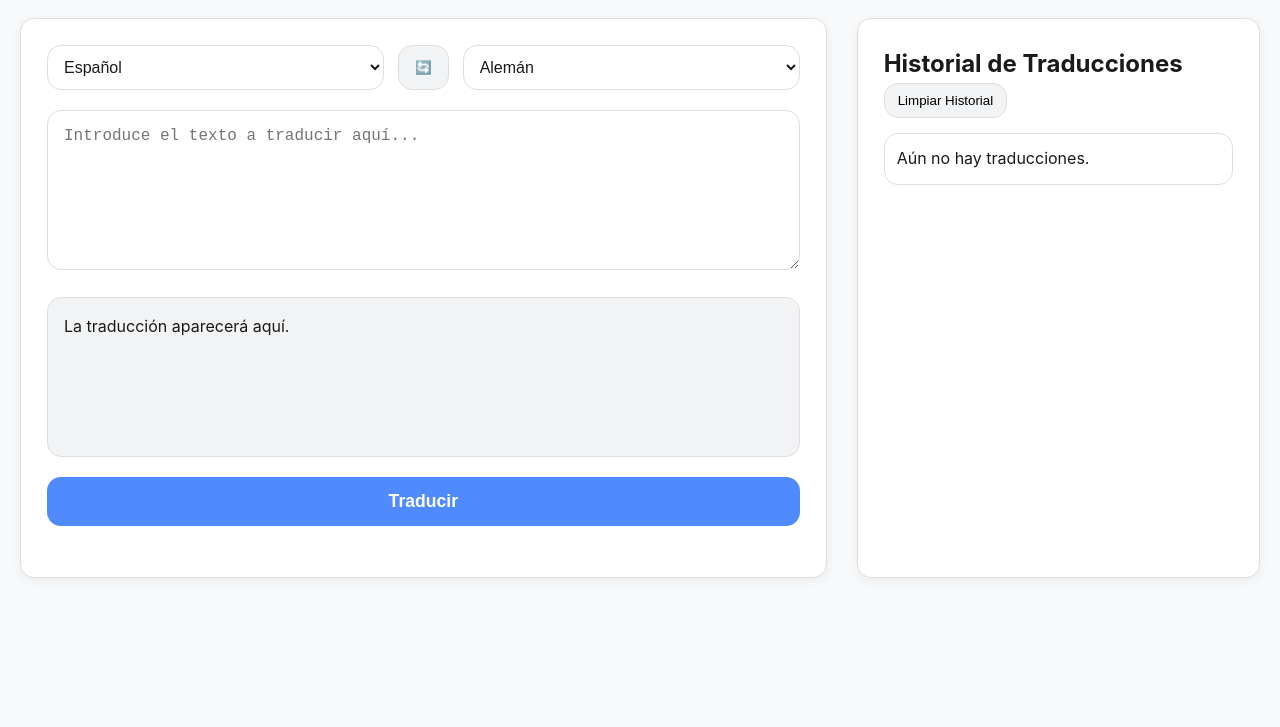
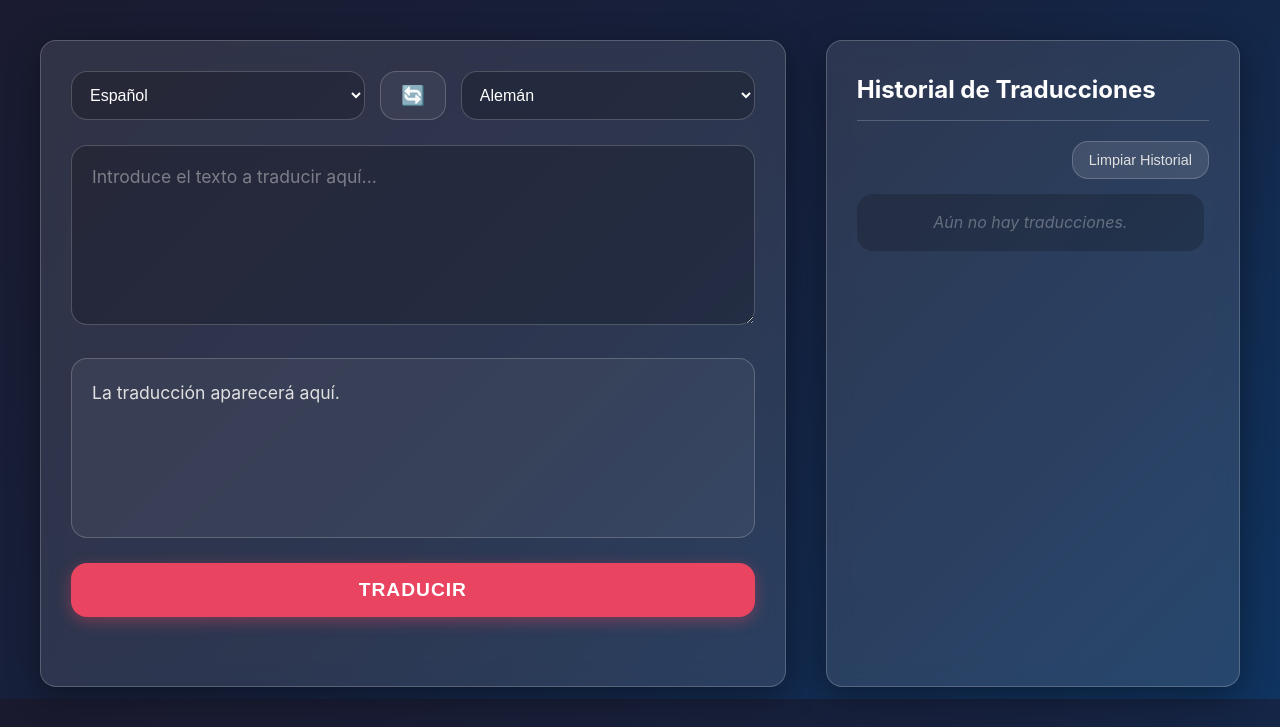
Before and after one commit to FranJJL05/traductor-ia-Francisco-JJL-Pablo-BL, a website: page frontend/index.html in a window 1280 px wide. Shown: the part 101-828 px from the top of the page. Before the commit the page ends 800 px from the top, so only its background shows below. Drawn offline with Linux system fonts and the light colour scheme; no server answers.

Commit message:
Actualización de los estilos e implementación del .gitignore y la validacion.http

```diff
--- a/frontend/style.css
+++ b/frontend/style.css
@@ -8,47 +8,52 @@
 }
 
 /* --------------------------------
-    PALETA (MODO CLARO - FIJO)
+    PALETA
 ----------------------------------- */
 :root {
-    --bg: #f8f9fb;
-    --text: #1a1a1a;
+    /* Fondo degradado profundo */
+    --gradiente-fondo: linear-gradient(135deg, #1a1a2e 0%, #16213e 50%, #0f3460 100%);
 
-    --card: #ffffff;
-    --border: #dedede;
+    /* Texto */
+    --texto-principal: #ffffff;
+    --texto-apagado: #e0e0e0;
 
-    --secondary: #f2f3f5;
-    --secondary-hover: #e6e7eb;
+    /* Efecto Glass */
+    --glass-fondo: rgba(255, 255, 255, 0.1);
+    --glass-borde: rgba(255, 255, 255, 0.2);
+    --glass-sombra: 0 8px 32px 0 rgba(0, 0, 0, 0.37);
+    --glass-desenfoque: blur(12px);
 
-    --primary: #4f8bff;
-    --primary-hover: #3b6fe6;
+    /* Acentos (Colores Principales) */
+    --primario: #e94560;
+    /* Rosa neón / Rojo vibrante */
+    --primario-hover: #ff2e63;
 
-    --radius: 14px;
-    --shadow: 0 3px 12px rgba(0,0,0,0.06);
+    --secundario: rgba(255, 255, 255, 0.05);
+    --secundario-hover: rgba(255, 255, 255, 0.15);
 
-    --transition: 0.3s ease;
+    --radio-borde: 16px;
+    --transicion: 0.3s ease;
 }
 
 /* --------------------------------
     BASE
 ----------------------------------- */
 body {
-    font-family: "Inter", system-ui, sans-serif;
-    background: var(--bg);
-    color: var(--text);
+    font-family: "Outfit", "Inter", system-ui, sans-serif;
+    background: var(--gradiente-fondo);
+    background-attachment: fixed;
+    /* Para que el degradado no se corte al scrollear */
+    color: var(--texto-principal);
     line-height: 1.6;
-    padding: 20px;
-    transition: background var(--transition), color var(--transition);
+    padding: 40px 20px;
+    min-height: 100vh;
 }
 
 header {
     text-align: center;
-    margin-bottom: 40px;
-}
+    margin-bottom: 50px;
 
-header h1 {
-    font-size: 2.3rem;
-    font-weight: 700;
 }
 
 /* --------------------------------
@@ -56,8 +61,10 @@ header h1 {
 ----------------------------------- */
 .contenedor-principal {
     display: grid;
-    grid-template-columns: 2fr 1fr;
-    gap: 30px;
+    grid-template-columns: 1.8fr 1fr;
+    gap: 40px;
+    max-width: 1200px;
+    margin: 0 auto;
 }
 
 @media (max-width: 920px) {
@@ -67,16 +74,30 @@ header h1 {
 }
 
 /* --------------------------------
-    TARJETAS
+    TARJETAS (GLASS)
 ----------------------------------- */
 .area-traductor,
 .area-historial {
-    background: var(--card);
-    padding: 26px;
-    border-radius: var(--radius);
-    border: 1px solid var(--border);
-    box-shadow: var(--shadow);
-    transition: background var(--transition), border var(--transition);
+    background: var(--glass-fondo);
+    backdrop-filter: var(--glass-desenfoque);
+    -webkit-backdrop-filter: var(--glass-desenfoque);
+    border: 1px solid var(--glass-borde);
+    border-radius: var(--radio-borde);
+    padding: 30px;
+    box-shadow: var(--glass-sombra);
+    transition: transform var(--transicion);
+}
+
+.area-traductor:hover,
+.area-historial:hover {
+    transform: translateY(-2px);
+}
+
+.area-historial h2 {
+    margin-bottom: 20px;
+    font-size: 1.5rem;
+    border-bottom: 1px solid var(--glass-borde);
+    padding-bottom: 10px;
 }
 
 /* --------------------------------
@@ -84,31 +105,47 @@ header h1 {
 ----------------------------------- */
 .selectores {
     display: flex;
-    gap: 14px;
-    margin-bottom: 20px;
+    gap: 15px;
+    margin-bottom: 25px;
 }
 
 select {
     flex: 1;
-    padding: 12px;
+    padding: 14px;
     font-size: 1rem;
-    border-radius: var(--radius);
-    border: 1px solid var(--border);
-    background: var(--card);
-    color: var(--text);
+    border-radius: var(--radio-borde);
+    border: 1px solid var(--glass-borde);
+    background: rgba(0, 0, 0, 0.2);
+    color: var(--texto-principal);
     cursor: pointer;
+    outline: none;
+    transition: border-color var(--transicion);
+}
+
+select:focus {
+    border-color: var(--primario);
+}
+
+/* Opciones del select (los navegadores limitan el estilo aquí, pero intentamos dark) */
+select option {
+    background: #16213e;
+    color: white;
 }
 
 #boton-intercambio {
-    padding: 12px 16px;
-    border-radius: var(--radius);
-    background: var(--secondary);
-    border: 1px solid var(--border);
+    padding: 0 20px;
+    border-radius: var(--radio-borde);
+    background: var(--secundario);
+    border: 1px solid var(--glass-borde);
     cursor: pointer;
-    transition: 0.25s;
+    font-size: 1.2rem;
+    transition: var(--transicion);
+    color: var(--texto-principal);
 }
+
 #boton-intercambio:hover {
-    background: var(--secondary-hover);
+    background: var(--secundario-hover);
+    transform: rotate(180deg);
 }
 
 /* --------------------------------
@@ -116,25 +153,40 @@ select {
 ----------------------------------- */
 #texto-entrada {
     width: 100%;
-    min-height: 160px;
-    padding: 16px;
-    border-radius: var(--radius);
-    border: 1px solid var(--border);
-    background: var(--card);
-    color: var(--text);
+    min-height: 180px;
+    padding: 20px;
+    border-radius: var(--radio-borde);
+    border: 1px solid var(--glass-borde);
+    background: rgba(0, 0, 0, 0.2);
+    color: var(--texto-principal);
     resize: vertical;
-    font-size: 1rem;
-    margin-bottom: 20px;
+    font-size: 1.1rem;
+    margin-bottom: 25px;
+    outline: none;
+    font-family: inherit;
+    transition: border-color var(--transicion), background var(--transicion);
+}
+
+#texto-entrada:focus {
+    border-color: var(--primario);
+    background: rgba(0, 0, 0, 0.3);
+}
+
+#texto-entrada::placeholder {
+    color: rgba(255, 255, 255, 0.4);
 }
 
 #resultado-salida {
-    min-height: 160px;
-    padding: 16px;
-    border-radius: var(--radius);
-    background: var(--secondary);
-    border: 1px solid var(--border);
-    overflow-y: auto;
-    margin-bottom: 20px;
+    min-height: 180px;
+    padding: 20px;
+    border-radius: var(--radio-borde);
+    background: rgba(255, 255, 255, 0.05);
+    /* Ligeramente más claro para diferenciar */
+    border: 1px solid var(--glass-borde);
+    margin-bottom: 25px;
+    font-size: 1.1rem;
+    line-height: 1.6;
+    color: var(--texto-apagado);
 }
 
 /* --------------------------------
@@ -142,59 +194,152 @@ select {
 ----------------------------------- */
 #boton-traducir {
     width: 100%;
-    padding: 14px;
+    padding: 16px;
     border: none;
-    background: var(--primary);
+    background: var(--primario);
     color: white;
-    font-size: 1.1rem;
-    font-weight: 600;
-    border-radius: var(--radius);
+    font-size: 1.2rem;
+    font-weight: 700;
+    border-radius: var(--radio-borde);
     cursor: pointer;
-    transition: background var(--transition), transform 0.15s;
-    margin-bottom: 25px;
+    transition: var(--transicion);
+    box-shadow: 0 4px 15px rgba(233, 69, 96, 0.4);
+    text-transform: uppercase;
+    letter-spacing: 1px;
 }
 
 #boton-traducir:hover {
-    background: var(--primary-hover);
-    transform: translateY(-2px);
+    background: var(--primario-hover);
+    transform: translateY(-3px);
+    box-shadow: 0 6px 20px rgba(233, 69, 96, 0.6);
+}
+
+#boton-traducir:active {
+    transform: translateY(-1px);
+}
+
+#boton-traducir:disabled {
+    background: #555;
+    cursor: not-allowed;
+    box-shadow: none;
+}
+
+/* Mensaje de estado */
+#mensaje-estado {
+    margin-top: 15px;
+    text-align: center;
+    font-weight: 500;
+    min-height: 24px;
+}
+
+.mensaje-estado.error {
+    color: #ff6b6b;
+}
+
+.mensaje-estado.exito {
+    color: #51cf66;
+}
+
+.mensaje-estado.cargando {
+    color: #ffd43b;
 }
 
 /* --------------------------------
     BOTONES SECUNDARIOS Y LIMPIEZA
 ----------------------------------- */
 .btn-secundario {
-    padding: 9px 13px;
-    border-radius: var(--radius);
-    background: var(--secondary);
-    border: 1px solid var(--border);
+    padding: 10px 16px;
+    border-radius: var(--radio-borde);
+    background: rgba(255, 255, 255, 0.1);
+    border: 1px solid var(--glass-borde);
     cursor: pointer;
-    transition: background var(--transition);
-    /* El texto aquí usará el color por defecto (var(--text)) */
+    color: var(--texto-apagado);
+    font-size: 0.9rem;
+    transition: var(--transicion);
 }
 
 .btn-secundario:hover {
-    background: var(--secondary-hover);
+    background: rgba(255, 255, 255, 0.2);
+    color: white;
 }
 
 /* --------------------------------
     HISTORIAL
 ----------------------------------- */
+.controles-historial {
+    display: flex;
+    justify-content: flex-end;
+    margin-bottom: 15px;
+}
+
 #lista-historial {
     list-style: none;
-    max-height: 360px;
+    max-height: 400px;
     overflow-y: auto;
-    margin-top: 15px;
+    padding-right: 5px;
+    /* Espacio para scrollbar */
+}
+
+/* Scrollbar personalizada para el historial */
+#lista-historial::-webkit-scrollbar {
+    width: 6px;
+}
+
+#lista-historial::-webkit-scrollbar-track {
+    background: rgba(255, 255, 255, 0.05);
+}
+
+#lista-historial::-webkit-scrollbar-thumb {
+    background: rgba(255, 255, 255, 0.2);
+    border-radius: 10px;
 }
 
 #lista-historial li {
-    padding: 12px;
-    border-radius: var(--radius);
-    background: var(--card);
-    border: 1px solid var(--border);
+    padding: 15px;
+    border-radius: var(--radio-borde);
+    background: rgba(0, 0, 0, 0.2);
+    border: 1px solid transparent;
     margin-bottom: 12px;
-    transition: background var(--transition);
+    transition: var(--transicion);
+    position: relative;
 }
 
 #lista-historial li:hover {
-    background: var(--secondary);
+    background: rgba(0, 0, 0, 0.3);
+    border-color: var(--glass-borde);
 }
+
+.historial-texto {
+    font-weight: 600;
+    color: var(--texto-principal);
+    margin-bottom: 4px;
+}
+
+.historial-resultado {
+    font-size: 0.95rem;
+    color: var(--texto-apagado);
+}
+
+.boton-eliminar {
+    position: absolute;
+    top: 10px;
+    right: 10px;
+    background: none;
+    border: none;
+    cursor: pointer;
+    font-size: 1.1rem;
+    opacity: 0.6;
+    transition: 0.2s;
+}
+
+.boton-eliminar:hover {
+    opacity: 1;
+    transform: scale(1.1);
+}
+
+.marcador {
+    text-align: center;
+    color: rgba(255, 255, 255, 0.3);
+    font-style: italic;
+    padding: 20px;
+}
```
Also changed, not shown: 2 other files.
